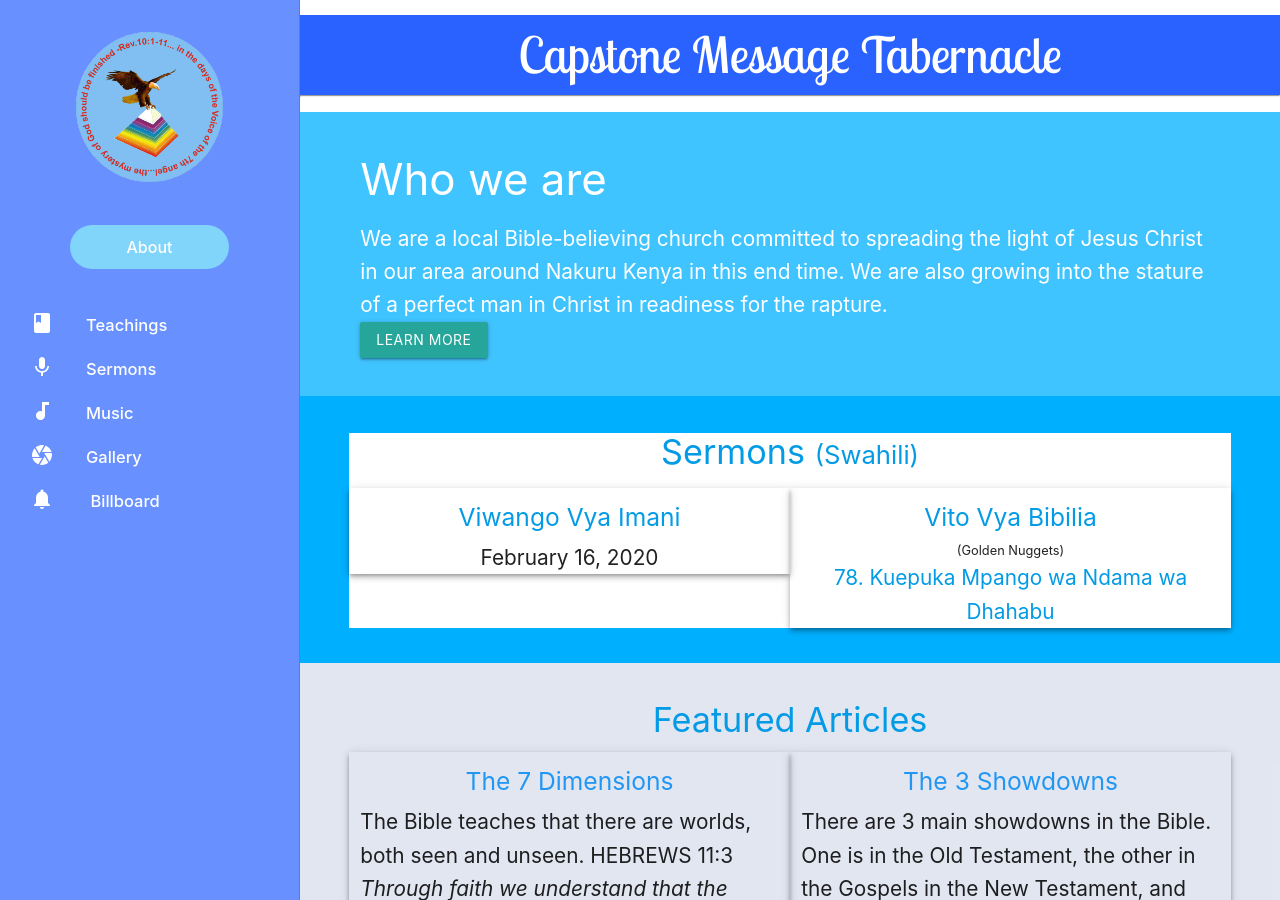
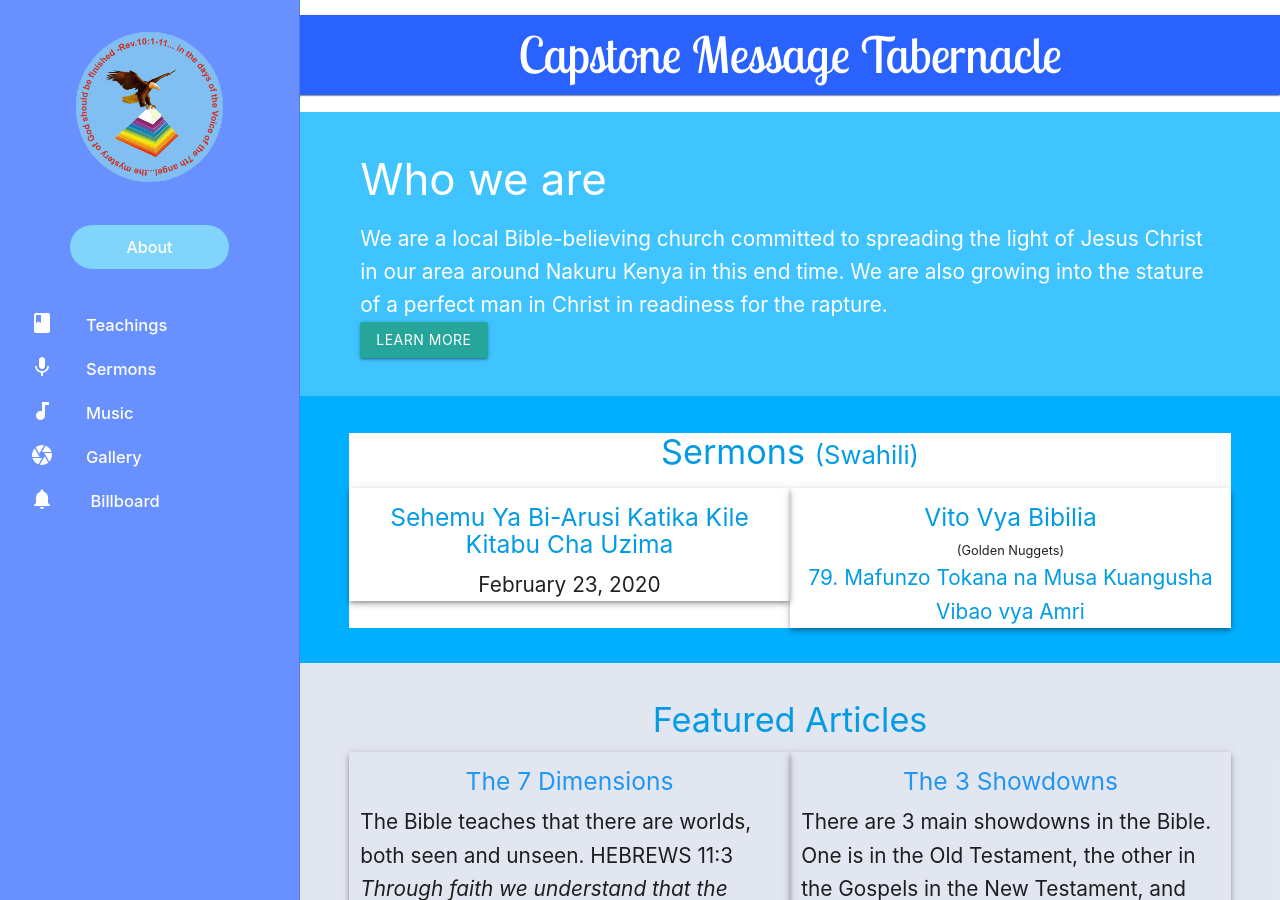
Before and after one commit to njorogetimk/matCSS, a Jekyll site: the page built from index.html, in a window 1280 px wide and 900 px high. Built offline with Jekyll 4.4.1, drawn with Linux system fonts in a browser that asks for light colours.

Commit message:
update to sermon 20-0223

```diff
--- a/index.html
+++ b/index.html
@@ -61,11 +61,11 @@ title: Capstone Message Tabernacle
       <div class="col s12 m6 z-depth-2">
         <h5 class="center">
           <a
-            href="{{ site.baseurl }}/sermons/2020/Sunday/20-02-16_viwango_vya_imani.html"
-            >Viwango vya Imani</a
+            href="{{ site.baseurl }}/sermons/2020/Sunday/20-02-23_sehemu_ya_bi-arusi_katika_kile_kitabu_cha_uzima.html"
+            >Sehemu ya Bi-Arusi Katika Kile Kitabu Cha Uzima</a
           >
         </h5>
-        <p class="center">February 16, 2020</p>
+        <p class="center">February 23, 2020</p>
       </div>
       <div class="col s12 m6 z-depth-2">
         <h5 class="center">
@@ -76,8 +76,8 @@ title: Capstone Message Tabernacle
         <p class="small center">(Golden Nuggets)</p>
         <p class="center">
           <a
-            href="{{ site.baseurl }}/sermons/2020/Thursday/20-02-13_kuepuka_mpango_wa_ndama_wa_dhahabu.html"
-            >78. Kuepuka Mpango wa Ndama wa Dhahabu</a
+            href="{{ site.baseurl }}/sermons/2020/Thursday/20-02-20_mafunzo_tokana_na_musa_kuangusha_vibao_vya_amri.html"
+            >79. Mafunzo Tokana na Musa Kuangusha Vibao vya Amri</a
           >
         </p>
       </div>
--- a/sermons/2020/Thursday/20-02-13_kuepuka_mpango_wa_ndama_wa_dhahabu.html
+++ b/sermons/2020/Thursday/20-02-13_kuepuka_mpango_wa_ndama_wa_dhahabu.html
@@ -3,7 +3,7 @@ layout: sermons_vito
 title: 78. Kuepuka Mpango wa Ndama wa Dhahabu | Vito
 heading: 78. Kuepuka Mpango wa Ndama wa Dhahabu
 before: 20-01-23_waaminio_wakiwa_vipawa_vya_kazi_ya_mungu.html
-next: #!
+next: 20-02-20_mafunzo_tokana_na_musa_kuangusha_vibao_vya_amri.html
 paginate: four
 ---
 
```
Also changed, not shown: sermons/2020/Sunday/20-02-23_sehemu_ya_bi-arusi_katika_kile_kitabu_cha_uzima.html (added, +13 -0 lines), sermons/2020/Thursday/20-02-20_mafunzo_tokana_na_musa_kuangusha_vibao_vya_amri.html (added, +14 -0 lines).
